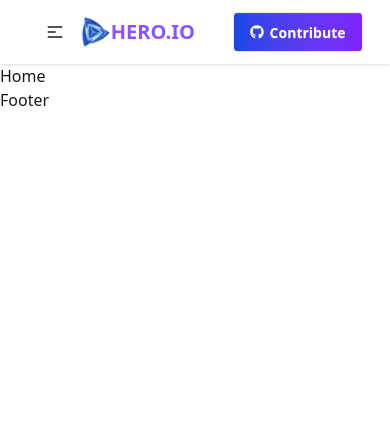
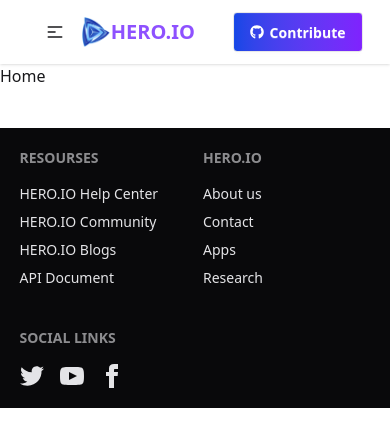
Before and after one commit to aliraj15dev/my-app-store, a React (Vite) app: page / in a window 390 px wide. Shown: the top 446 px of the page. Built offline with nearby package versions, Linux system fonts and the light colour scheme.

Commit message:
footer design and made responsive

```diff
--- a/src/Components/Footer.jsx
+++ b/src/Components/Footer.jsx
@@ -1,11 +1,67 @@
-import React from 'react';
+import React from "react";
+import { Link } from "react-router";
 
 const Footer = () => {
-    return (
-        <div>
-            Footer
+  return (
+    <>
+      <footer className="bg-neutral mt-10">
+        <div className="footer grid grid-cols-2 sm:grid-cols-3 text-neutral-content py-5 max-w-9/10 mx-auto">
+          <div>
+            <h6 className="footer-title">Resourses</h6>
+            <a className="link link-hover">HERO.IO Help Center</a>
+            <a className="link link-hover">HERO.IO Community</a>
+            <a className="link link-hover">HERO.IO Blogs</a>
+            <a className="link link-hover">API Document</a>
+          </div>
+          <div>
+            <h6 className="footer-title">Hero.IO</h6>
+            <a className="link link-hover">About us</a>
+            <a className="link link-hover">Contact</a>
+            <a className="link link-hover">Apps</a>
+            <a className="link link-hover">Research</a>
+          </div>
+          <div>
+            <h6 className="footer-title">Social Links</h6>
+            <div className="grid grid-flow-col gap-4">
+              <Link>
+                <svg
+                  xmlns="http://www.w3.org/2000/svg"
+                  width="24"
+                  height="24"
+                  viewBox="0 0 24 24"
+                  className="fill-current"
+                >
+                  <path d="M24 4.557c-.883.392-1.832.656-2.828.775 1.017-.609 1.798-1.574 2.165-2.724-.951.564-2.005.974-3.127 1.195-.897-.957-2.178-1.555-3.594-1.555-3.179 0-5.515 2.966-4.797 6.045-4.091-.205-7.719-2.165-10.148-5.144-1.29 2.213-.669 5.108 1.523 6.574-.806-.026-1.566-.247-2.229-.616-.054 2.281 1.581 4.415 3.949 4.89-.693.188-1.452.232-2.224.084.626 1.956 2.444 3.379 4.6 3.419-2.07 1.623-4.678 2.348-7.29 2.04 2.179 1.397 4.768 2.212 7.548 2.212 9.142 0 14.307-7.721 13.995-14.646.962-.695 1.797-1.562 2.457-2.549z"></path>
+                </svg>
+              </Link>
+              <Link>
+                <svg
+                  xmlns="http://www.w3.org/2000/svg"
+                  width="24"
+                  height="24"
+                  viewBox="0 0 24 24"
+                  className="fill-current"
+                >
+                  <path d="M19.615 3.184c-3.604-.246-11.631-.245-15.23 0-3.897.266-4.356 2.62-4.385 8.816.029 6.185.484 8.549 4.385 8.816 3.6.245 11.626.246 15.23 0 3.897-.266 4.356-2.62 4.385-8.816-.029-6.185-.484-8.549-4.385-8.816zm-10.615 12.816v-8l8 3.993-8 4.007z"></path>
+                </svg>
+              </Link>
+              <Link>
+                <svg
+                  xmlns="http://www.w3.org/2000/svg"
+                  width="24"
+                  height="24"
+                  viewBox="0 0 24 24"
+                  className="fill-current"
+                >
+                  <path d="M9 8h-3v4h3v12h5v-12h3.642l.358-4h-4v-1.667c0-.955.192-1.333 1.115-1.333h2.885v-5h-3.808c-3.596 0-5.192 1.583-5.192 4.615v3.385z"></path>
+                </svg>
+              </Link>
+            </div>
+          </div>
         </div>
-    );
+      </footer>
+    </>
+  );
 };
 
 export default Footer;
```
